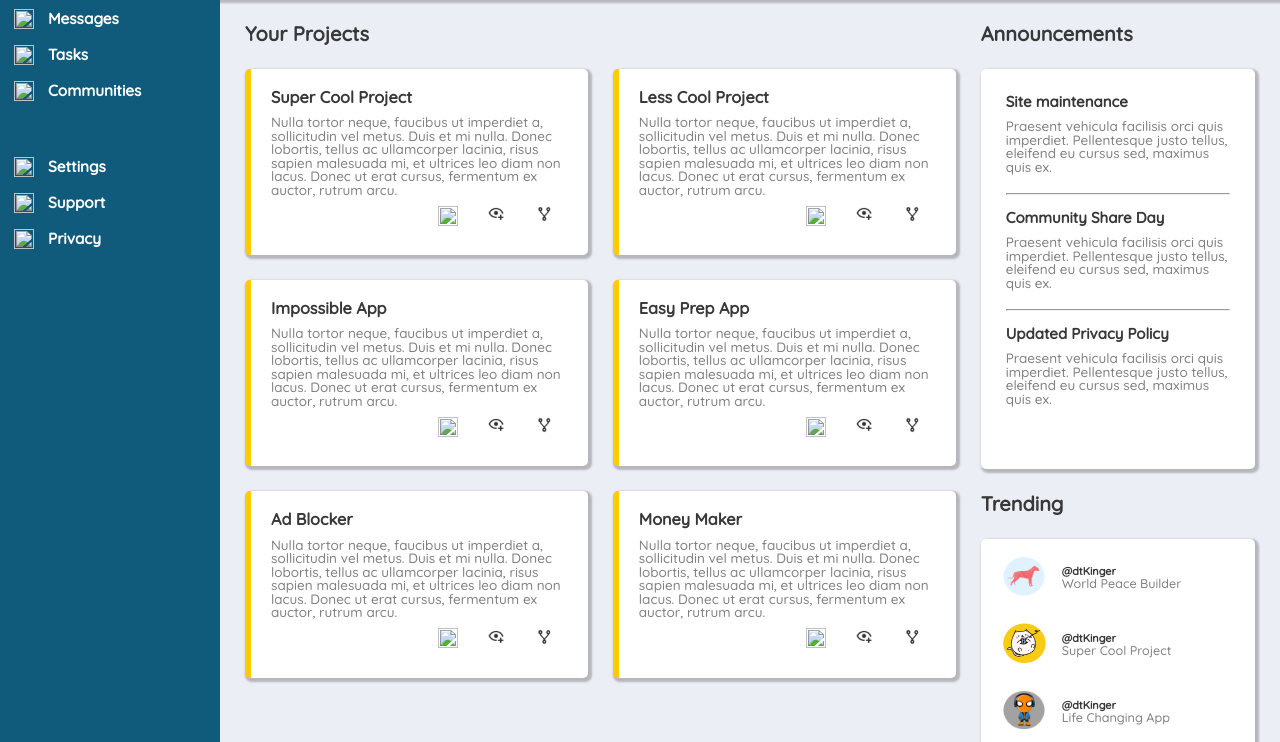
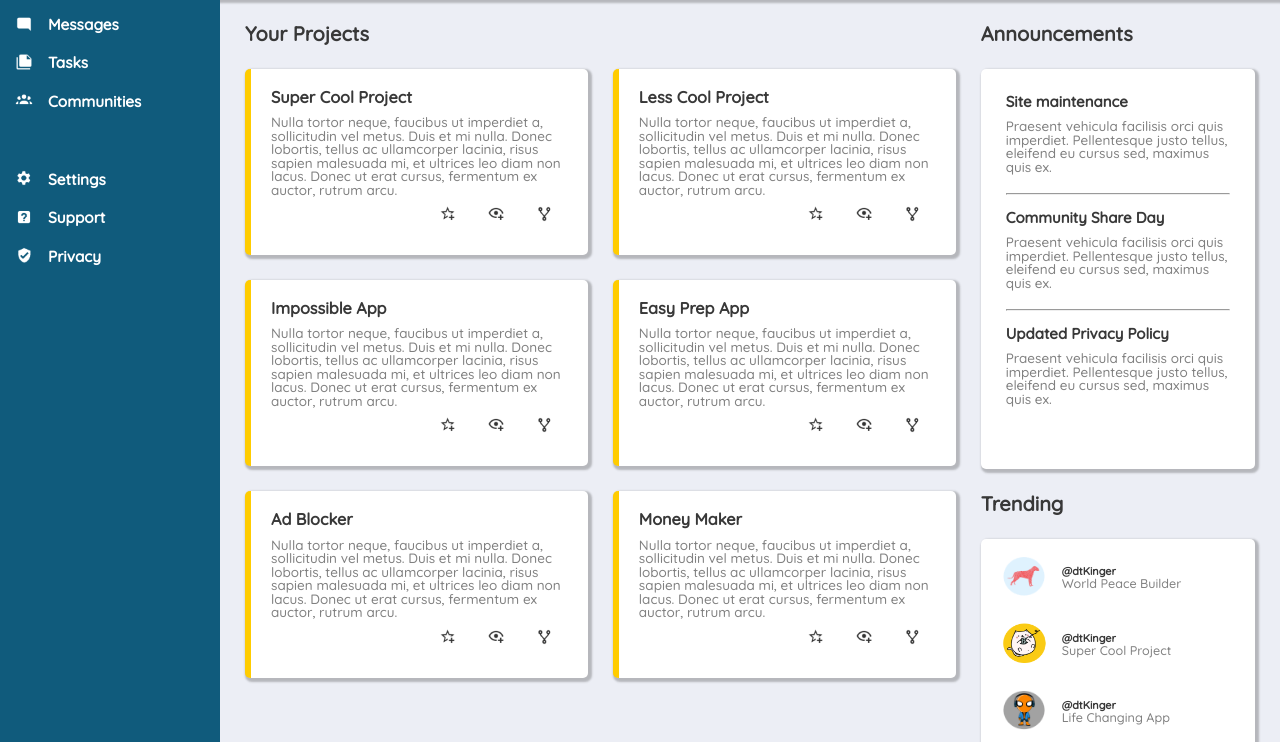
Before and after one commit to dtKinger/admin-dashboard-TOP, a plain HTML site: page index.html in a window 1280 px wide. Shown: the part 191-933 px from the top of the page. Drawn offline with Linux system fonts and the light colour scheme; the site is published under a folder, as on GitHub Pages, so addresses that start at the root find nothing.

Commit message:
Fix relative links for production

```diff
--- a/index.html
+++ b/index.html
@@ -41,18 +41,18 @@
     <span class="sidebar-title"><img class="image icon" src="grid-assets/sidebar/dashboard.png" alt="">Dashboard</span>
     <nav title="primary-nav">
       <ul class="sidebar-content">
-      <li class="sidebar-item"><span><img class="image icon" src="/grid-assets/sidebar/home.png" alt=""></span>Home</li>
-      <li class="sidebar-item"><span><img class="image icon" src="/grid-assets/sidebar/profile.png" alt=""></span>Profile</li>
-      <li class="sidebar-item"><span><img class="image icon" src="/grid-assets/sidebar/messages.png" alt=""></span>Messages</li>
-      <li class="sidebar-item"><span><img class="image icon" src="/grid-assets/sidebar/tasks.png" alt=""></span>Tasks</li>
-      <li class="sidebar-item"><span><img class="image icon" src="/grid-assets/sidebar/communities.png" alt=""></span>Communities</li>
+      <li class="sidebar-item"><span><img class="image icon" src="grid-assets/sidebar/home.png" alt=""></span>Home</li>
+      <li class="sidebar-item"><span><img class="image icon" src="grid-assets/sidebar/profile.png" alt=""></span>Profile</li>
+      <li class="sidebar-item"><span><img class="image icon" src="grid-assets/sidebar/messages.png" alt=""></span>Messages</li>
+      <li class="sidebar-item"><span><img class="image icon" src="grid-assets/sidebar/tasks.png" alt=""></span>Tasks</li>
+      <li class="sidebar-item"><span><img class="image icon" src="grid-assets/sidebar/communities.png" alt=""></span>Communities</li>
     </ul>
   </nav>
   <nav title="secondary-nav">
     <ul class="sidebar-content">
-      <li class="sidebar-item"><span><img class="image icon" src="/grid-assets/sidebar/settings.png" alt=""></span>Settings</li>
-      <li class="sidebar-item"><span><img class="image icon" src="/grid-assets/sidebar/support.png" alt=""></span>Support</li>
-      <li class="sidebar-item"><span><img class="image icon" src="/grid-assets/sidebar/privacy.png" alt=""></span>Privacy</li>
+      <li class="sidebar-item"><span><img class="image icon" src="grid-assets/sidebar/settings.png" alt=""></span>Settings</li>
+      <li class="sidebar-item"><span><img class="image icon" src="grid-assets/sidebar/support.png" alt=""></span>Support</li>
+      <li class="sidebar-item"><span><img class="image icon" src="grid-assets/sidebar/privacy.png" alt=""></span>Privacy</li>
     </ul>
   </nav>
   </div>
@@ -62,37 +62,37 @@
       <div class="card project1">
         <h3>Super Cool Project</h3>
         <p>Nulla tortor neque, faucibus ut imperdiet a, sollicitudin vel metus. Duis et mi nulla. Donec lobortis, tellus ac ullamcorper lacinia, risus sapien malesuada mi, et ultrices leo diam non lacus. Donec ut erat cursus, fermentum ex auctor, rutrum arcu.</p>
-        <div class="project-icons"><span><img src="/grid-assets/projects/favourite.png" alt="" class="image icon"></span><span><img src="grid-assets/projects/watch.png" alt="" class="image icon"></span><span><img src="grid-assets/projects/share.png" alt="" class="image icon"></span>
+        <div class="project-icons"><span><img src="grid-assets/projects/favourite.png" alt="" class="image icon"></span><span><img src="grid-assets/projects/watch.png" alt="" class="image icon"></span><span><img src="grid-assets/projects/share.png" alt="" class="image icon"></span>
         </div>
       </div>
       <div class="card project2">
         <h3>Less Cool Project</h3>
         <p>Nulla tortor neque, faucibus ut imperdiet a, sollicitudin vel metus. Duis et mi nulla. Donec lobortis, tellus ac ullamcorper lacinia, risus sapien malesuada mi, et ultrices leo diam non lacus. Donec ut erat cursus, fermentum ex auctor, rutrum arcu.</p>
-        <div class="project-icons"><span><img src="/grid-assets/projects/favourite.png" alt="" class="image icon"></span><span><img src="grid-assets/projects/watch.png" alt="" class="image icon"></span><span><img src="grid-assets/projects/share.png" alt="" class="image icon"></span>
+        <div class="project-icons"><span><img src="grid-assets/projects/favourite.png" alt="" class="image icon"></span><span><img src="grid-assets/projects/watch.png" alt="" class="image icon"></span><span><img src="grid-assets/projects/share.png" alt="" class="image icon"></span>
         </div>
       </div>
       <div class="card project3">
         <h3>Impossible App</h3>
         <p>Nulla tortor neque, faucibus ut imperdiet a, sollicitudin vel metus. Duis et mi nulla. Donec lobortis, tellus ac ullamcorper lacinia, risus sapien malesuada mi, et ultrices leo diam non lacus. Donec ut erat cursus, fermentum ex auctor, rutrum arcu.</p>
-        <div class="project-icons"><span><img src="/grid-assets/projects/favourite.png" alt="" class="image icon"></span><span><img src="grid-assets/projects/watch.png" alt="" class="image icon"></span><span><img src="grid-assets/projects/share.png" alt="" class="image icon"></span>
+        <div class="project-icons"><span><img src="grid-assets/projects/favourite.png" alt="" class="image icon"></span><span><img src="grid-assets/projects/watch.png" alt="" class="image icon"></span><span><img src="grid-assets/projects/share.png" alt="" class="image icon"></span>
         </div>
       </div>
       <div class="card project4">
         <h3>Easy Prep App</h3>
         <p>Nulla tortor neque, faucibus ut imperdiet a, sollicitudin vel metus. Duis et mi nulla. Donec lobortis, tellus ac ullamcorper lacinia, risus sapien malesuada mi, et ultrices leo diam non lacus. Donec ut erat cursus, fermentum ex auctor, rutrum arcu.</p>
-        <div class="project-icons"><span><img src="/grid-assets/projects/favourite.png" alt="" class="image icon"></span><span><img src="grid-assets/projects/watch.png" alt="" class="image icon"></span><span><img src="grid-assets/projects/share.png" alt="" class="image icon"></span>
+        <div class="project-icons"><span><img src="grid-assets/projects/favourite.png" alt="" class="image icon"></span><span><img src="grid-assets/projects/watch.png" alt="" class="image icon"></span><span><img src="grid-assets/projects/share.png" alt="" class="image icon"></span>
         </div>
       </div>
       <div class="card project5">
         <h3>Ad Blocker</h3>
         <p>Nulla tortor neque, faucibus ut imperdiet a, sollicitudin vel metus. Duis et mi nulla. Donec lobortis, tellus ac ullamcorper lacinia, risus sapien malesuada mi, et ultrices leo diam non lacus. Donec ut erat cursus, fermentum ex auctor, rutrum arcu.</p>
-        <div class="project-icons"><span><img src="/grid-assets/projects/favourite.png" alt="" class="image icon"></span><span><img src="grid-assets/projects/watch.png" alt="" class="image icon"></span><span><img src="grid-assets/projects/share.png" alt="" class="image icon"></span>
+        <div class="project-icons"><span><img src="grid-assets/projects/favourite.png" alt="" class="image icon"></span><span><img src="grid-assets/projects/watch.png" alt="" class="image icon"></span><span><img src="grid-assets/projects/share.png" alt="" class="image icon"></span>
         </div>
       </div>
       <div class="card project6">
         <h3>Money Maker</h3>
         <p>Nulla tortor neque, faucibus ut imperdiet a, sollicitudin vel metus. Duis et mi nulla. Donec lobortis, tellus ac ullamcorper lacinia, risus sapien malesuada mi, et ultrices leo diam non lacus. Donec ut erat cursus, fermentum ex auctor, rutrum arcu.</p>
-        <div class="project-icons"><span><img src="/grid-assets/projects/favourite.png" alt="" class="image icon"></span><span><img src="grid-assets/projects/watch.png" alt="" class="image icon"></span><span><img src="grid-assets/projects/share.png" alt="" class="image icon"></span>
+        <div class="project-icons"><span><img src="grid-assets/projects/favourite.png" alt="" class="image icon"></span><span><img src="grid-assets/projects/watch.png" alt="" class="image icon"></span><span><img src="grid-assets/projects/share.png" alt="" class="image icon"></span>
         </div>
       </div>
     </div>
```
